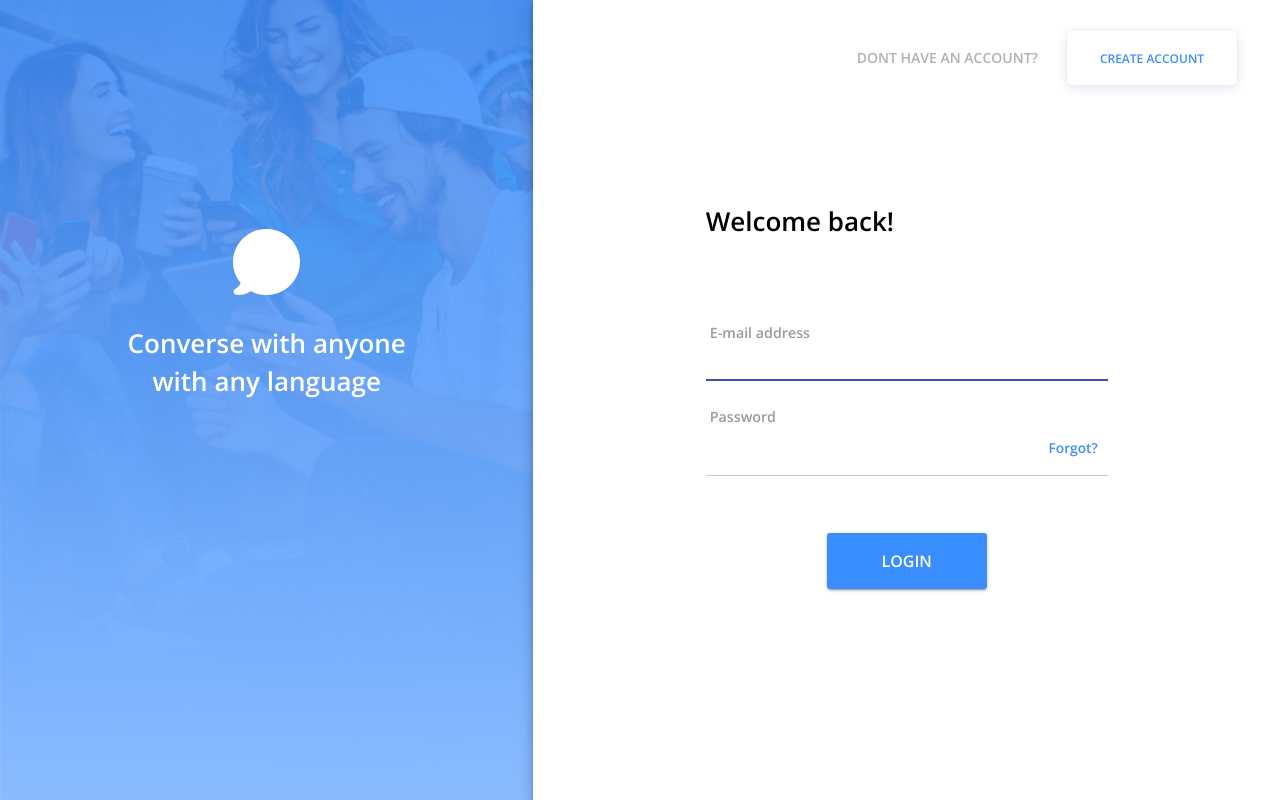
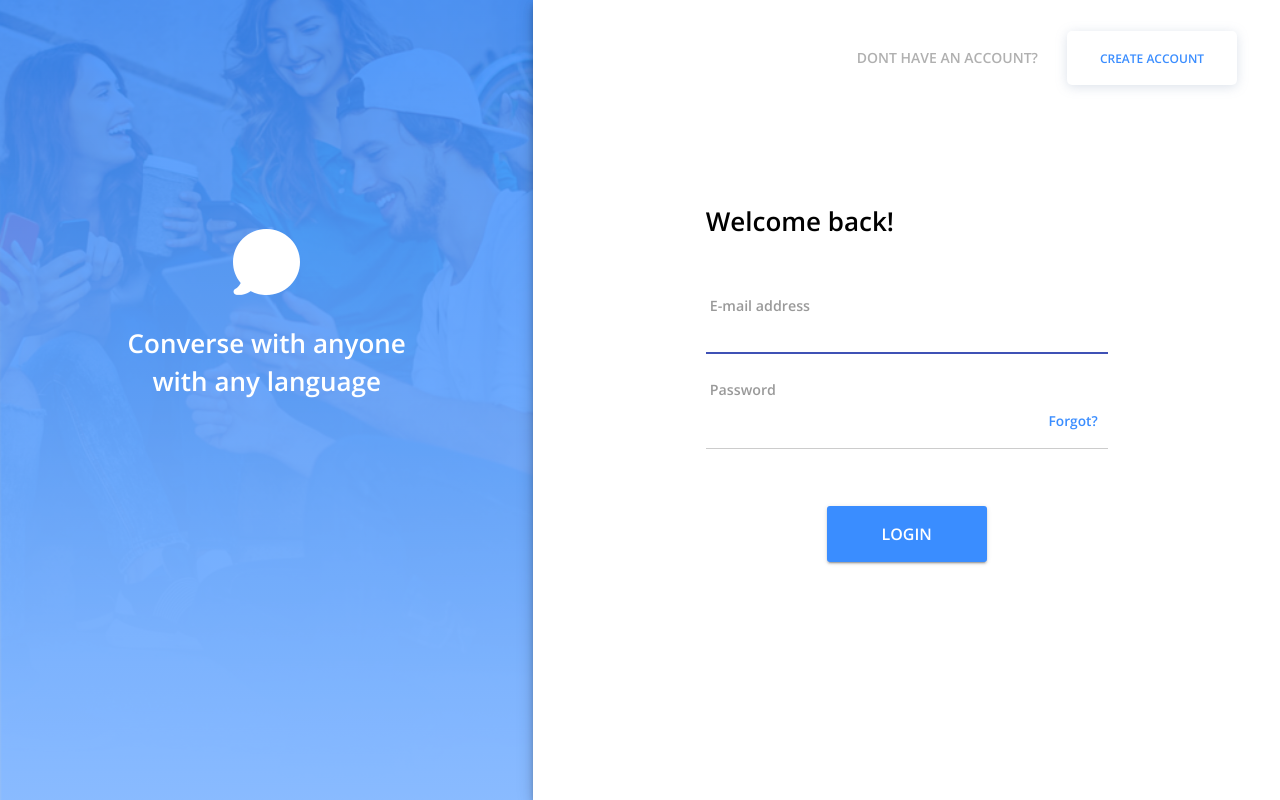
Before and after one commit to bschade18/schade-messenger, a React (Create React App) app in the folder client/: page /login in a window 1280 px wide. Built offline with nearby package versions, Linux system fonts and the light colour scheme; no server answers.

Commit message:
change to px in theme, destructure MUI imports, add MUI comp to landing welcome

```diff
--- a/client/src/components/LandingLinks.jsx
+++ b/client/src/components/LandingLinks.jsx
@@ -1,6 +1,5 @@
 import React from 'react';
-import Box from '@material-ui/core/Box';
-import Button from '@material-ui/core/Button';
+import { Box, Button } from '@material-ui/core';
 import { Link } from 'react-router-dom';
 import { useStyles } from '../styles/LandingLinks';
 
--- a/client/src/components/LandingWelcome.jsx
+++ b/client/src/components/LandingWelcome.jsx
@@ -1,5 +1,5 @@
 import React from 'react';
-import Grid from '@material-ui/core/Grid';
+import { Grid, Typography } from '@material-ui/core';
 import { useStyles } from '../styles/LandingWelcome';
 
 const LandingLinks = ({ welcomeText }) => {
@@ -8,9 +8,9 @@ const LandingLinks = ({ welcomeText }) => {
   return (
     <Grid container>
       <Grid item xs>
-        <p className={classes.welcome} component="h1" variant="h5">
+        <Typography className={classes.welcome} component="h1" variant="h5">
           {welcomeText}
-        </p>
+        </Typography>
       </Grid>
     </Grid>
   );
--- a/client/src/components/SnackbarAlert.jsx
+++ b/client/src/components/SnackbarAlert.jsx
@@ -1,7 +1,6 @@
 import React from 'react';
-import IconButton from '@material-ui/core/IconButton';
+import { IconButton, Snackbar } from '@material-ui/core';
 import CloseIcon from '@material-ui/icons/Close';
-import Snackbar from '@material-ui/core/Snackbar';
 
 const SnackbarAlert = ({ error, showError, setShowError }) => {
   const handleClose = (e, reason) => {
--- a/client/src/layout/LandingLayout.jsx
+++ b/client/src/layout/LandingLayout.jsx
@@ -1,9 +1,5 @@
 import React from 'react';
-import Box from '@material-ui/core/Box';
-import Hidden from '@material-ui/core/Hidden';
-import Grid from '@material-ui/core/Grid';
-import Paper from '@material-ui/core/Paper';
-import CssBaseline from '@material-ui/core/CssBaseline';
+import { Box, Hidden, Grid, Paper, CssBaseline } from '@material-ui/core';
 import { useStyles } from '../styles/LandingLayout';
 
 const LandingLayout = ({ children }) => {
--- a/client/src/layout/NotFound.jsx
+++ b/client/src/layout/NotFound.jsx
@@ -1,6 +1,5 @@
 import React from 'react';
-import Box from '@material-ui/core/Box';
-import Typography from '@material-ui/core/Typography';
+import { Box, Typography } from '@material-ui/core';
 import { Link } from 'react-router-dom';
 import { useStyles } from '../styles/NotFound';
 
--- a/client/src/pages/Login.jsx
+++ b/client/src/pages/Login.jsx
@@ -1,11 +1,8 @@
 import React, { useContext, useState, useEffect } from 'react';
-import Button from '@material-ui/core/Button';
-import TextField from '@material-ui/core/TextField';
-import Box from '@material-ui/core/Box';
+import { Button, TextField, Box, Typography } from '@material-ui/core';
 import { useHistory } from 'react-router-dom';
 import { Formik, Form } from 'formik';
 import * as Yup from 'yup';
-import Typography from '@material-ui/core/Typography';
 import { UserContext } from '../UserContext';
 import LandingLayout from '../layout/LandingLayout';
 import SnackbarAlert from '../components/SnackbarAlert';
--- a/client/src/pages/Signup.jsx
+++ b/client/src/pages/Signup.jsx
@@ -1,11 +1,8 @@
 import React, { useContext, useEffect, useState } from 'react';
-import Button from '@material-ui/core/Button';
-import TextField from '@material-ui/core/TextField';
-import Box from '@material-ui/core/Box';
+import { Button, TextField, Box, Typography } from '@material-ui/core';
 import { useHistory } from 'react-router-dom';
 import { Formik, Form } from 'formik';
 import * as Yup from 'yup';
-import Typography from '@material-ui/core/Typography';
 import { UserContext } from '../UserContext';
 import LandingLayout from '../layout/LandingLayout';
 import SnackbarAlert from '../components/SnackbarAlert';
--- a/client/src/routing/PrivateRoute.jsx
+++ b/client/src/routing/PrivateRoute.jsx
@@ -1,9 +1,11 @@
 import React, { useContext } from 'react';
 import { Route, Redirect } from 'react-router-dom';
-import CircularProgress from '@material-ui/core/CircularProgress';
+import { Box, CircularProgress } from '@material-ui/core';
 import { UserContext } from '../UserContext';
+import { useStyles } from '../styles/PrivateRoute';
 
 const PrivateRoute = ({ component: Component, userLoading, ...rest }) => {
+  const classes = useStyles();
   const { user } = useContext(UserContext);
 
   return (
@@ -11,16 +13,9 @@ const PrivateRoute = ({ component: Component, userLoading, ...rest }) => {
       {...rest}
       render={(props) =>
         userLoading ? (
-          <div
-            style={{
-              display: 'flex',
-              height: '100vh',
-              justifyContent: 'center',
-              alignItems: 'center',
-            }}
-          >
+          <Box className={classes.privateRoute}>
             <CircularProgress />
-          </div>
+          </Box>
         ) : user ? (
           <Component {...props} />
         ) : (
--- /dev/null
+++ b/client/src/styles/PrivateRoute.js
@@ -0,0 +1,10 @@
+import { makeStyles } from '@material-ui/core/styles';
+
+export const useStyles = makeStyles(() => ({
+  privateRoute: {
+    display: 'flex',
+    height: '100vh',
+    justifyContent: 'center',
+    alignItems: 'center',
+  },
+}));
--- a/client/src/themes/theme.js
+++ b/client/src/themes/theme.js
@@ -22,12 +22,12 @@ export const theme = createMuiTheme({
       flexDirection: 'column',
       bgcolor: 'background.paper',
       minHeight: '100vh',
-      paddingTop: 23,
+      paddingTop: '23px',
     },
-    label: { fontSize: 19, color: 'rgb(0,0,0,0.4)', paddingLeft: '5px' },
+    label: { fontSize: '19px', color: 'rgb(0,0,0,0.4)', paddingLeft: '5px' },
     inputs: {
-      marginTop: '.8rem',
-      height: '2rem',
+      marginTop: '13px',
+      height: '32px',
       padding: '5px',
     },
   },
```
